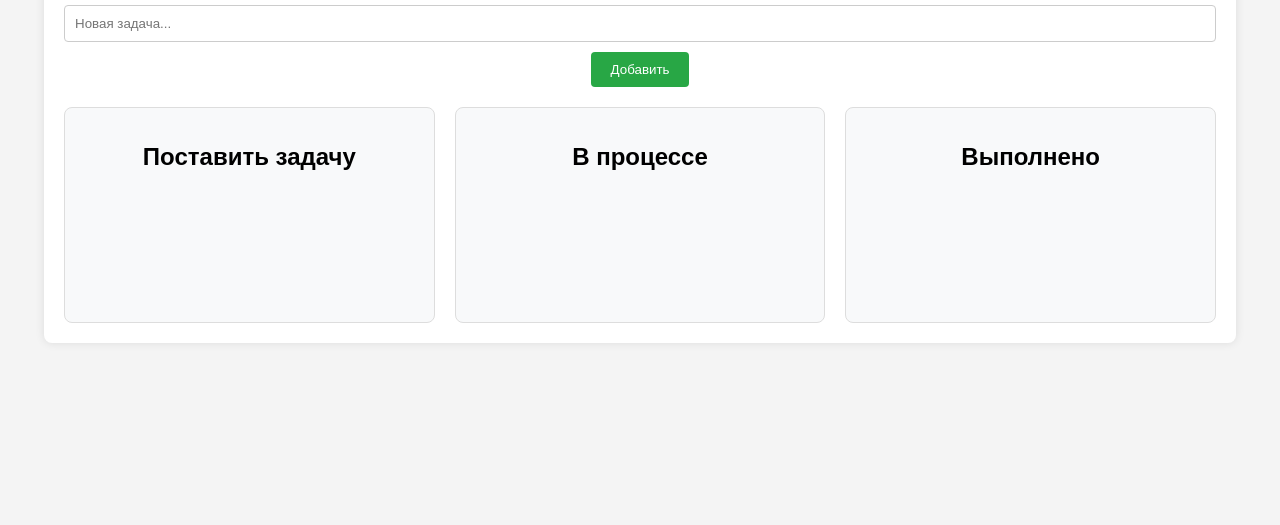
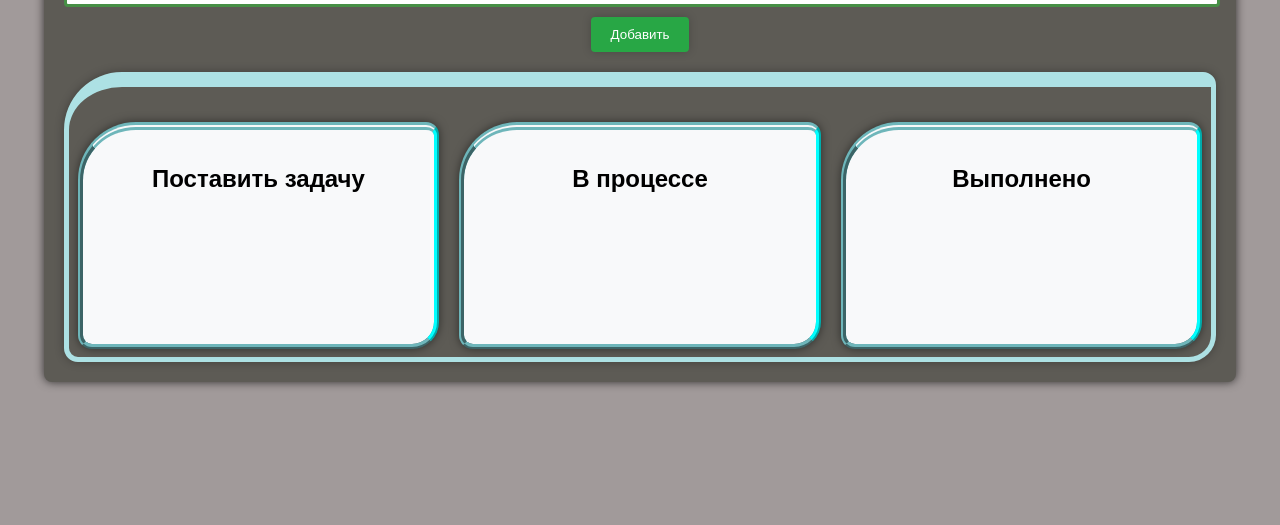
Before and after one commit to RedVetal/todo2, a plain HTML site: page index.html in a window 1280 px wide. Shown: the part 275-800 px from the top of the page. Drawn offline with Linux system fonts and the light colour scheme.

Commit message:
more style

```diff
--- a/style.css
+++ b/style.css
@@ -1,7 +1,7 @@
 /* Основные стили для body */
 body {
     font-family: Arial, sans-serif; /* Шрифт */
-    background-color: #f4f4f4; /* Цвет фона */
+    background-color: #a19a9a; /* Цвет фона */
     margin: 0; /* Убираем отступы */
     padding: 0; /* Убираем внутренние отступы */
     display: flex; /* Используем flexbox для центрирования */
@@ -12,10 +12,10 @@ body {
 
   /* Стили для контейнера */
   .container {
-    background: white; /* Белый фон */
+    background: rgb(93, 91, 85); /* Белый фон */
     padding: 20px; /* Внутренние отступы */
     border-radius: 8px; /* Скругленные углы */
-    box-shadow: 0 0 10px rgba(0, 0, 0, 0.1); /* Тень */
+    box-shadow: 0 0 10px rgba(0, 0, 0, 0.7); /* Тень */
     width: 90%; /* Ширина контейнера */
     max-width: 1200px; /* Максимальная ширина */
     text-align: center; /* Выравнивание текста по центру */
@@ -31,7 +31,7 @@ body {
     width: calc(100% - 22px); /* Ширина с учетом padding */
     padding: 10px; /* Внутренние отступы */
     margin-bottom: 10px; /* Отступ снизу */
-    border: 1px solid #ccc; /* Граница */
+    border: 3px solid #478f46; /* Граница */
     border-radius: 4px; /* Скругленные углы */
   }
 
@@ -43,6 +43,7 @@ body {
     border: none; /* Убираем границу */
     border-radius: 4px; /* Скругленные углы */
     cursor: pointer; /* Курсор в виде указателя */
+    box-shadow: 0 0 10px rgba(0, 0, 0, 0.2); /* Тень */
   }
 
   /* Стили для кнопки при наведении */
@@ -53,9 +54,14 @@ body {
   /* Стили для колонок */
   .columns {
     display: flex; /* Используем flexbox для расположения колонок */
-    flex-wrap: wrap;
+    flex-wrap: wrap; /* Перенос колонок друг под друга на вертикал мобиле */
     gap: 20px; /* Расстояние между колонками */
     margin-top: 20px; /* Отступ сверху */
+    border-radius: 58px 13px 27px 14px; /* Скругленные углы */
+    border: 5px solid #ade1e4; /* Граница */
+    border-top-width: 15px; /* ширина верхней границы */
+    padding: 3% 0.75% 0.75% 0.75%; /*внутренние отступы до колонок*/
+    box-shadow: 0 0 10px rgba(0, 0, 0, 0.3); /* Тень */
   }
 
   /* Стили для отдельной колонки */
@@ -63,8 +69,13 @@ body {
     flex: 1; /* Равномерное распределение пространства */
     background-color: #f8f9fa; /* Светло-серый фон */
     padding: 15px; /* Внутренние отступы */
-    border-radius: 8px; /* Скругленные углы */
-    border: 1px solid #ddd; /* Граница */
+    border-radius: 58px 13px 27px 14px; /* Скругленные углы */
+    border: 5px solid #6eb6ba; /* Граница */
+    border-top-width: 8px; /* ширина верхней границы */
+    border-right-color:aqua; /* цвет правой границы */
+    border-style: ridge; /* стиль границ */
+    border-top-style: double; /* стиль верхней границы */
+    box-shadow: 0 0 10px rgba(0, 0, 0, 0.5); /* Тень */
   }
 
   /* Стили для списка задач */
@@ -77,8 +88,8 @@ body {
   /* Стили для элемента списка */
   .task-list li {
     padding: 10px; /* Внутренние отступы */
-    background-color: white; /* Белый фон */
-    border: 1px solid #ddd; /* Граница */
+    background-color: rgb(231, 230, 219); /* Белый фон */
+    border: 1px solid #386241; /* Граница */
     border-radius: 4px; /* Скругленные углы */
     margin-bottom: 5px; /* Отступ снизу */
     display: flex; /* Используем flexbox */
@@ -89,7 +100,7 @@ body {
 
   /* Стили для кнопки удаления */
   .task-list li button {
-    background-color: #dc3545; /* Красный цвет фона */
+    background-color: #eb5c6a; /* Красный цвет фона */
     border: none; /* Убираем границу */
     color: white; /* Белый текст */
     padding: 5px 10px; /* Внутренние отступы */
```
